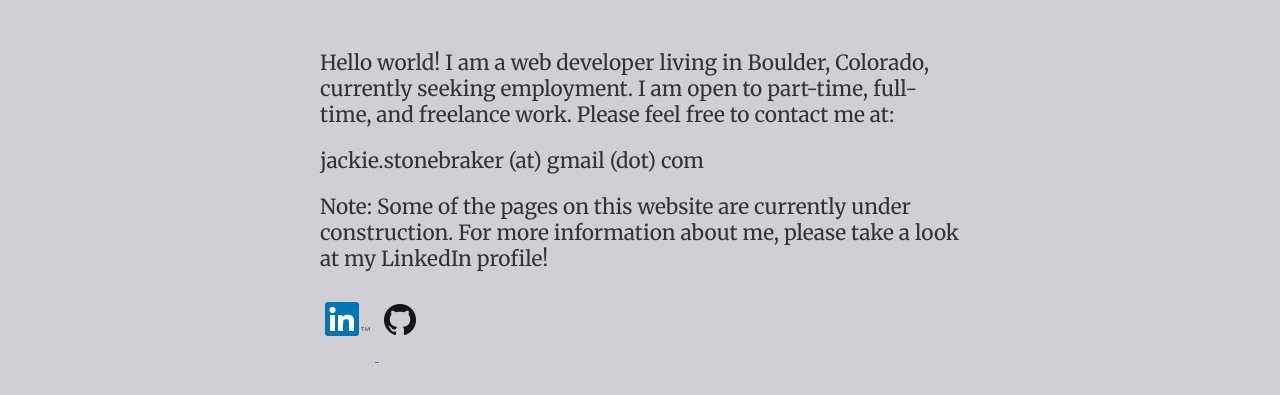
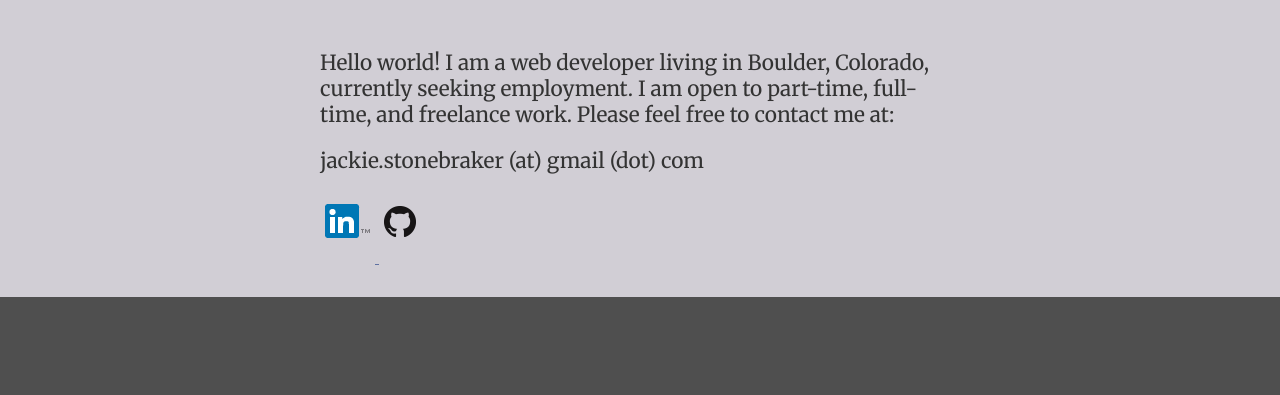
Before and after one commit to jackles-1/django-portfolio, a Django app: page / in a window 1280 px wide. Shown: the part 988-1383 px from the top of the page. After the commit the page ends 1285 px from the top, so only its background shows below. Run offline with Django 3.2, Linux system fonts and the light colour scheme.

Commit message:
Small change to home page text.

```diff
--- a/templates/home.html
+++ b/templates/home.html
@@ -48,9 +48,6 @@
         <p>
             jackie.stonebraker (at) gmail (dot) com
         </p>
-        <p>
-            Note: Some of the pages on this website are currently under construction. For more information about me, please take a look at my LinkedIn profile!
-        </p>
         <div id="socialMediaLinks">
             <a target="blank" href="https://www.linkedin.com/in/jackiestonebraker">
       			<img src="static/img/linkedIn34px.jpg"/>
```
